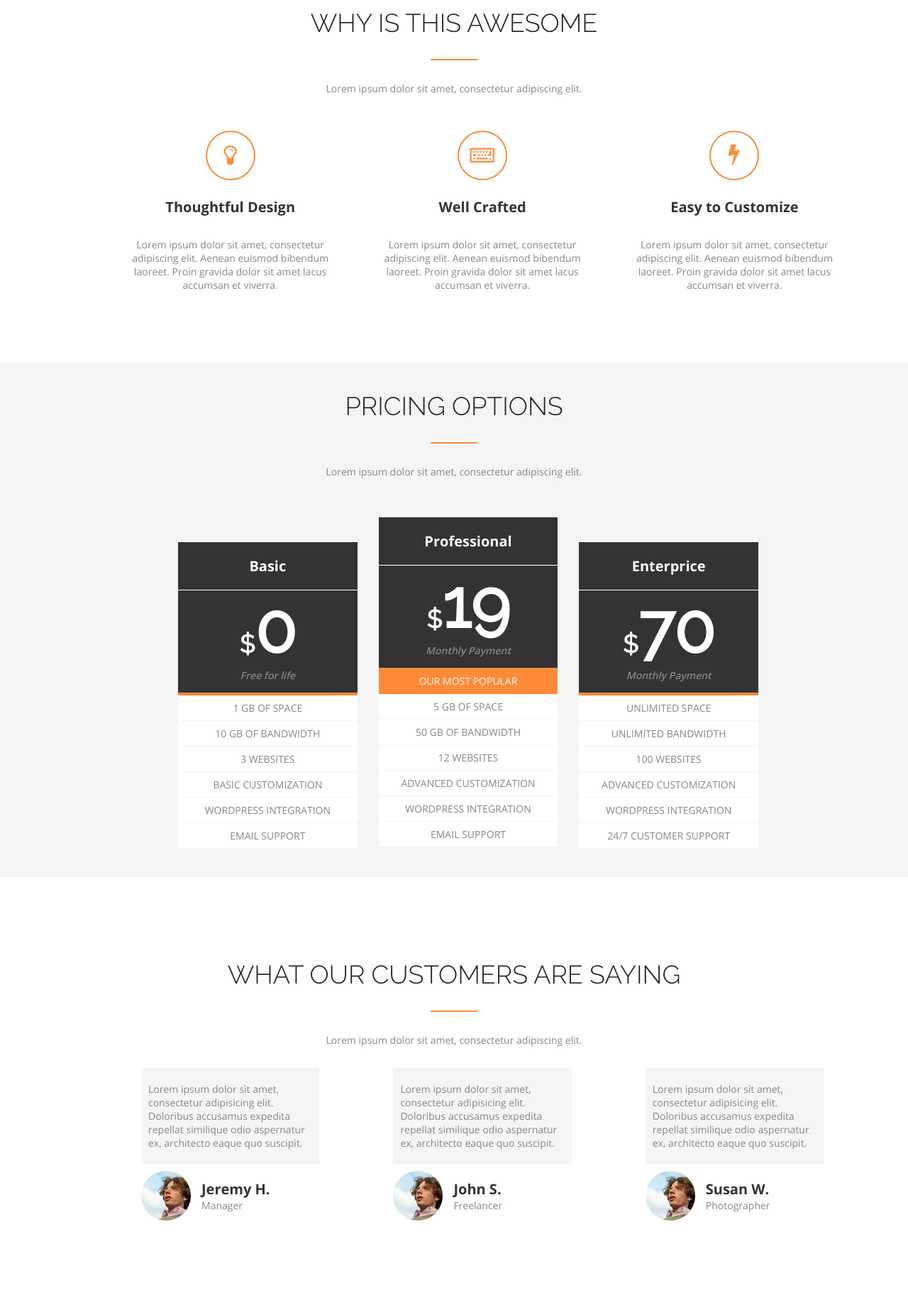
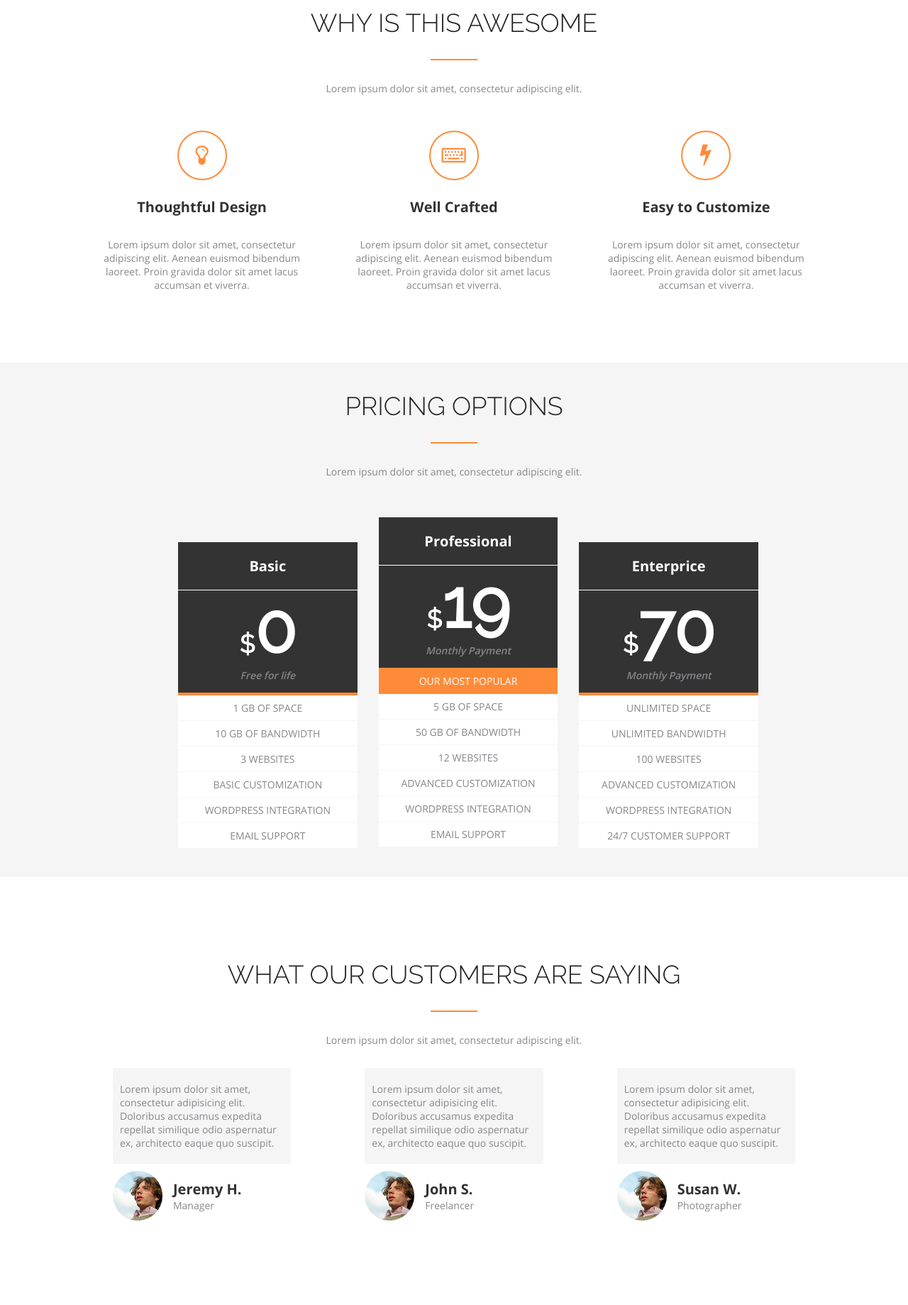
Before and after one commit to mortalshot/AXIT, a plain HTML site: page index.html in a window 1280 px wide. Shown: the part 2740-4579 px from the top of the page at 71% size. Drawn offline with Linux system fonts and the light colour scheme.

Commit message:
уууу

```diff
--- a/index.html
+++ b/index.html
@@ -191,7 +191,7 @@
                 <hr class="w-64">
                 <p>Lorem ipsum dolor sit amet, consectetur adipiscing elit.</p>
             </div>
-            <div class="process">
+            <div class="process justify-center">
                 <div class="col-sm-4">
                     <img src="./img/bulb.png" alt="">
                     <h2>Thoughtful Design</h2>
@@ -296,7 +296,7 @@
                 <hr class="w-64">
                 <p>Lorem ipsum dolor sit amet, consectetur adipiscing elit.</p>
             </div>
-            <div class="row d-flex">
+            <div class="row d-flex justify-center">
                 <div class="col-sm-4">
                     <div class="comment">
                         <p>Lorem ipsum dolor sit amet,
```
